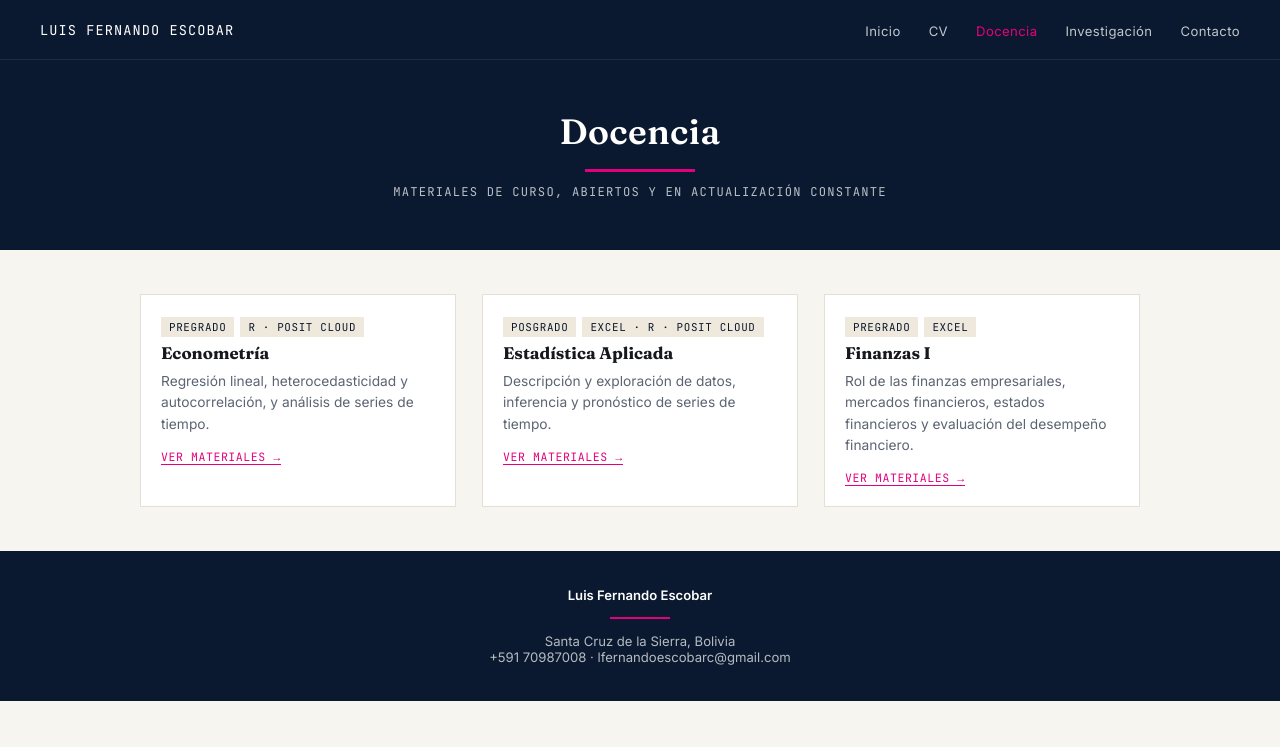
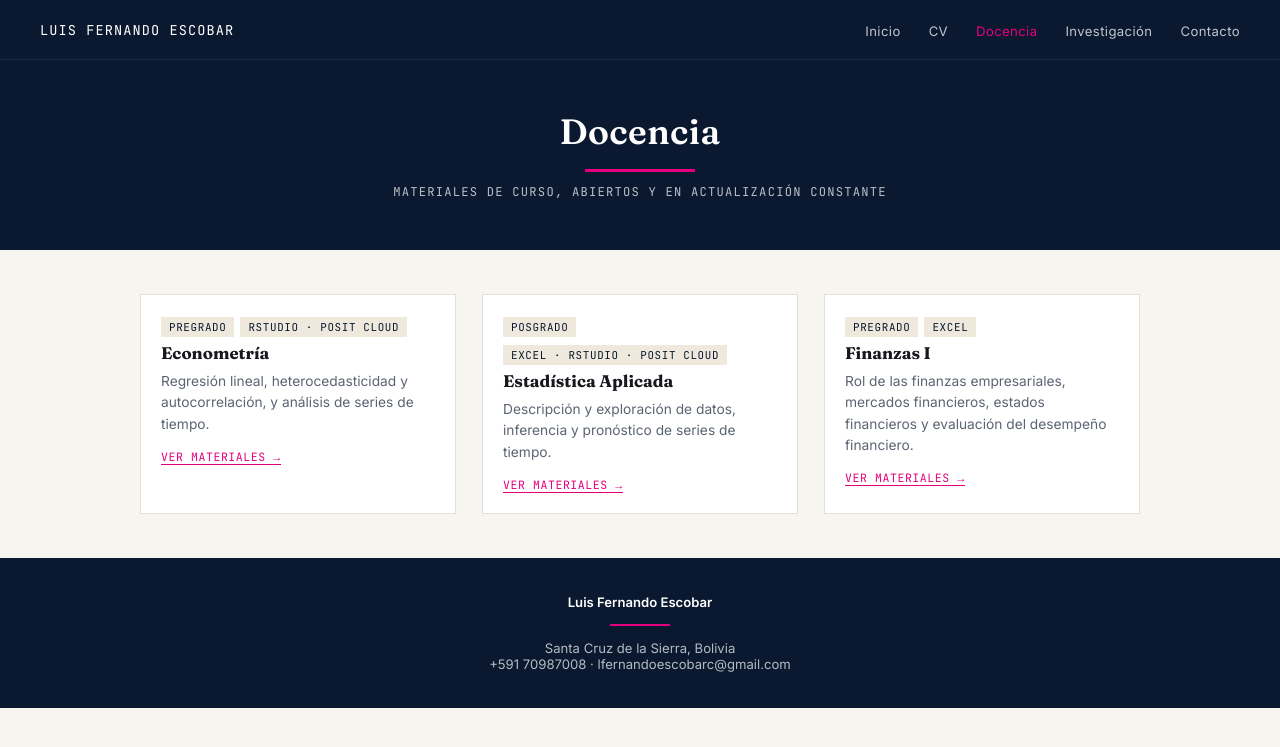
Before and after one commit to LFernandoEscobarC/LFernandoEscobarC.github.io, a Jekyll site: the page built from docencia.md, in a window 1280 px wide. Shown: the top 747 px of the page. Built offline with Jekyll 4.4.1, drawn with Linux system fonts in a browser that asks for light colours.

Commit message:
Update docencia.md

```diff
--- a/docencia.md
+++ b/docencia.md
@@ -14,13 +14,13 @@ permalink: /docencia/
 <section class="block" style="border-top:none;">
   <div class="grid-3">
     <div class="card">
-      <span class="tag">Pregrado</span><span class="tag">R · Posit Cloud</span>
+      <span class="tag">Pregrado</span><span class="tag">RStudio · Posit Cloud</span>
       <h4>Econometría</h4>
       <p>Regresión lineal, heterocedasticidad y autocorrelación, y análisis de series de tiempo.</p>
       <a class="link" href="https://LFernandoEscobarC.github.io/econometria/">Ver materiales →</a>
     </div>
     <div class="card">
-      <span class="tag">Posgrado</span><span class="tag">Excel · R · Posit Cloud</span>
+      <span class="tag">Posgrado</span><span class="tag">Excel · RStudio · Posit Cloud</span>
       <h4>Estadística Aplicada</h4>
       <p>Descripción y exploración de datos, inferencia y pronóstico de series de tiempo.</p>
       <a class="link" href="https://LFernandoEscobarC.github.io/estadistica/">Ver materiales →</a>
```
